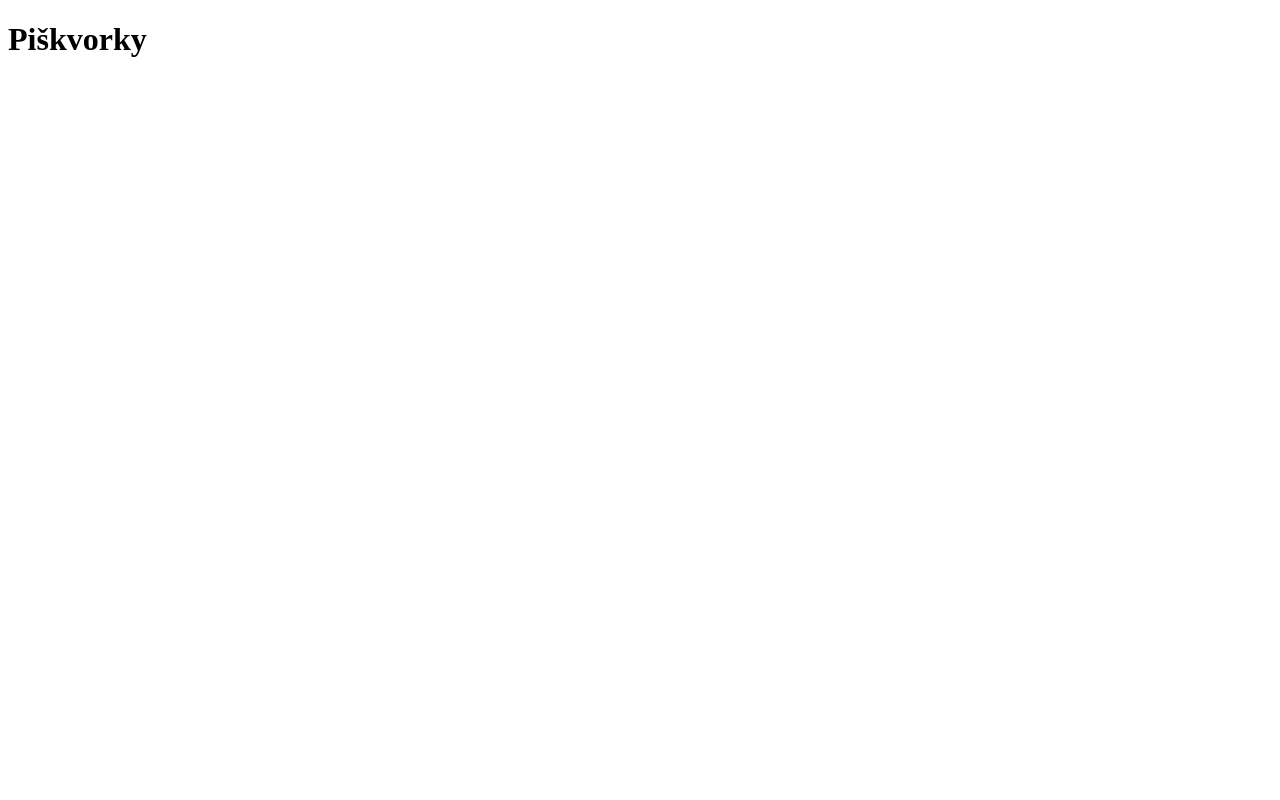
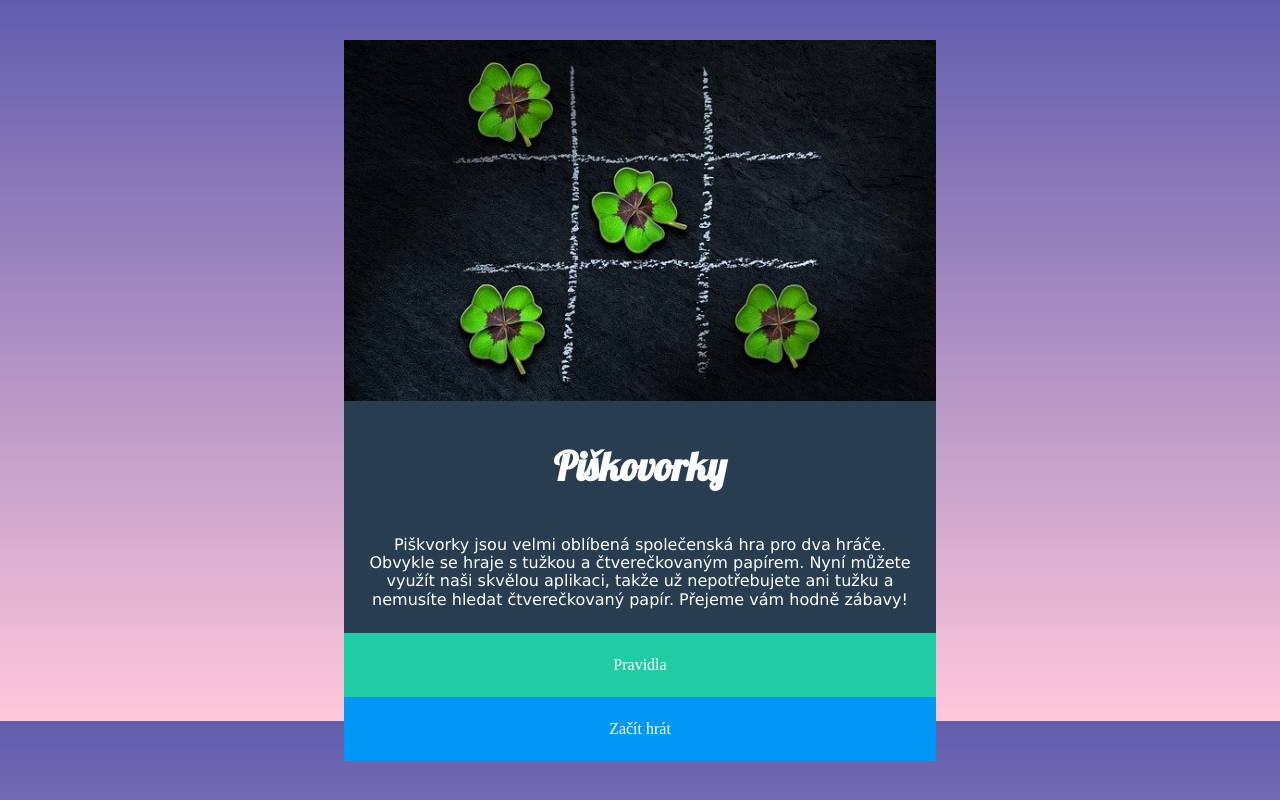
Before and after one commit to MarketaMiza/piskvorky, a plain HTML site: page index.html in a window 1280 px wide. Drawn offline with Linux system fonts and the light colour scheme.

Commit message:
zakladni nastaveni html a css

```diff
--- /dev/null
+++ b/css/normalize.css
@@ -0,0 +1,47 @@
+/* normalize CSS */
+/* základní nastavení */
+
+
+/* box-sizing  vypocet celkove sirky a vysky prvku, zahrnuje padding a border */
+/* text-rendering  optimalizace písma při vykreslení */
+/* font-kerning úprava mezer mezi určitými dvojicemi písmen */
+
+*,
+*::before,
+*::after {
+    box-sizing: border-box;
+    text-rendering: optimizeLegibility;
+    font-kerning: auto;
+}
+
+/*  */
+html {
+    font-size: 100%;
+    line-height: 1.15;
+    -webkit-text-size-adjust: 100%;
+
+    --scroll-behavior: smooth;
+    scroll-behavior: smooth;
+    scroll-padding-top: 10rem;
+}
+
+body {
+    color: #fff;
+    background: #000;
+    /* font-family: 'Bebas Neue', Tahoma, Verdana, sans-serif; */
+    margin: 0;
+
+    overflow: hidden;
+    overflow-y: auto;
+}
+
+
+figure {
+    margin: 0;
+}
+
+img {
+    border-style: none;
+    max-width: 100%;
+    height: auto;
+}
--- /dev/null
+++ b/css/style.css
@@ -0,0 +1,91 @@
+body {
+    background-image: linear-gradient(
+        to bottom,
+        #615dad, #ffc8da
+        );
+    /* min-height: 100vh;  */
+}
+
+/* 1rem automaticke zvetsovani a zmensovani   */
+.container {
+
+    position: relative;
+    top: 2.5rem;
+
+    width: 37rem;
+
+
+    margin: 0 auto;
+
+    background: #283e50;
+    border-radius: 0.35rem;
+
+    color: #ffffff;
+}
+
+.content {
+    margin: 1rem;
+    text-align: center;
+    font-family: Verdana, Geneva, Tahoma, sans-serif;
+}
+
+/* responzive resim s clamp(min dovolena size, velikost jako potrebuji, max dovolena velikost)*/
+.title {
+    font-size: clamp(1.75rem, 8vw, 2.5rem);
+    padding: 0.5rem;
+    line-height: 1;
+    font-family: 'Lobster', sans-serif;
+}
+
+.text {
+    padding: 0.5rem;
+    font-size: 1rem;
+    /* font-family: 'Rajdhani', sans-serif; */
+
+    margin: 1rem 0 0;
+    /* text-shadow: 1px 1px 0 black; */
+}
+
+
+
+/*  */
+
+.links {
+    display: flex;
+    flex-direction: column;
+    color: #ffffff;
+}
+
+
+.links a {
+
+    min-width: 20px;
+    color: white;
+
+
+}
+
+.links a {
+    line-height: 4;
+    text-align: center;
+    text-decoration: none;
+}
+
+
+
+ .green {
+    background-color: #1fcca4;
+ }
+
+ .green:hover {
+    background-color: #1cbb96;
+ }
+
+ .blue {
+    background-color: #0197f6;
+ }
+
+ .blue:hover {
+    background-color: #0090e9;
+
+ }
--- a/index.html
+++ b/index.html
@@ -1,12 +1,48 @@
 <!DOCTYPE html>
 <html lang="en">
-<head>
-    <meta charset="UTF-8">
-    <meta http-equiv="X-UA-Compatible" content="IE=edge">
-    <meta name="viewport" content="width=device-width, initial-scale=1.0">
-    <title>Document</title>
-</head>
-<body>
-    <h1>Piškvorky</h1>
-</body>
+  <head>
+    <meta charset="UTF-8" />
+    <meta http-equiv="X-UA-Compatible" content="IE=edge" />
+    <meta name="viewport" content="width=device-width, initial-scale=1.0" />
+    <!-- CSS normalize / zakladni nastaveni CSS -->
+    <link rel="stylesheet" href="./css/normalize.css" />
+    <!-- CSS nastaveni podle zadani -->
+    <link rel="stylesheet" href="./css/style.css" />
+    <!-- Google fonts / Lobster -->
+    <link rel="preconnect" href="https://fonts.googleapis.com" />
+    <link rel="preconnect" href="https://fonts.gstatic.com" crossorigin />
+    <link
+      href="https://fonts.googleapis.com/css2?family=Lobster&family=Rajdhani:wght@700&display=swap"
+      rel="stylesheet"
+    />
+
+    <title>Piškvorky</title>
+  </head>
+  <body>
+    <main class="container">
+      <figure>
+        <img src="uvodni.jpg" alt="uvodni obrazek" />
+      </figure>
+
+      <section class="content">
+        <h1 class="title">Piškovorky</h1>
+
+        <p class="text">
+          Piškvorky jsou velmi oblíbená společenská hra pro dva hráče. Obvykle
+          se hraje s tužkou a čtverečkovaným papírem. Nyní můžete využít naši
+          skvělou aplikaci, takže už nepotřebujete ani tužku a nemusíte hledat
+          čtverečkovaný papír. Přejeme vám hodně zábavy!
+        </p>
+      </section>
+      <!-- DORESIT AT SE TO CHOVA SLUSNE... -->
+      <section class="links">
+        <a class="green"
+        href="https://czechitas-podklady.cz/Piskvorky-pravidla/">
+          Pravidla</a
+        >
+        <a class="blue"
+        href="index.html">Začít hrát</a>
+      </section>
+    </main>
+  </body>
 </html>
```
Also changed, not shown: uvodni.jpg (added), 1 other file.
